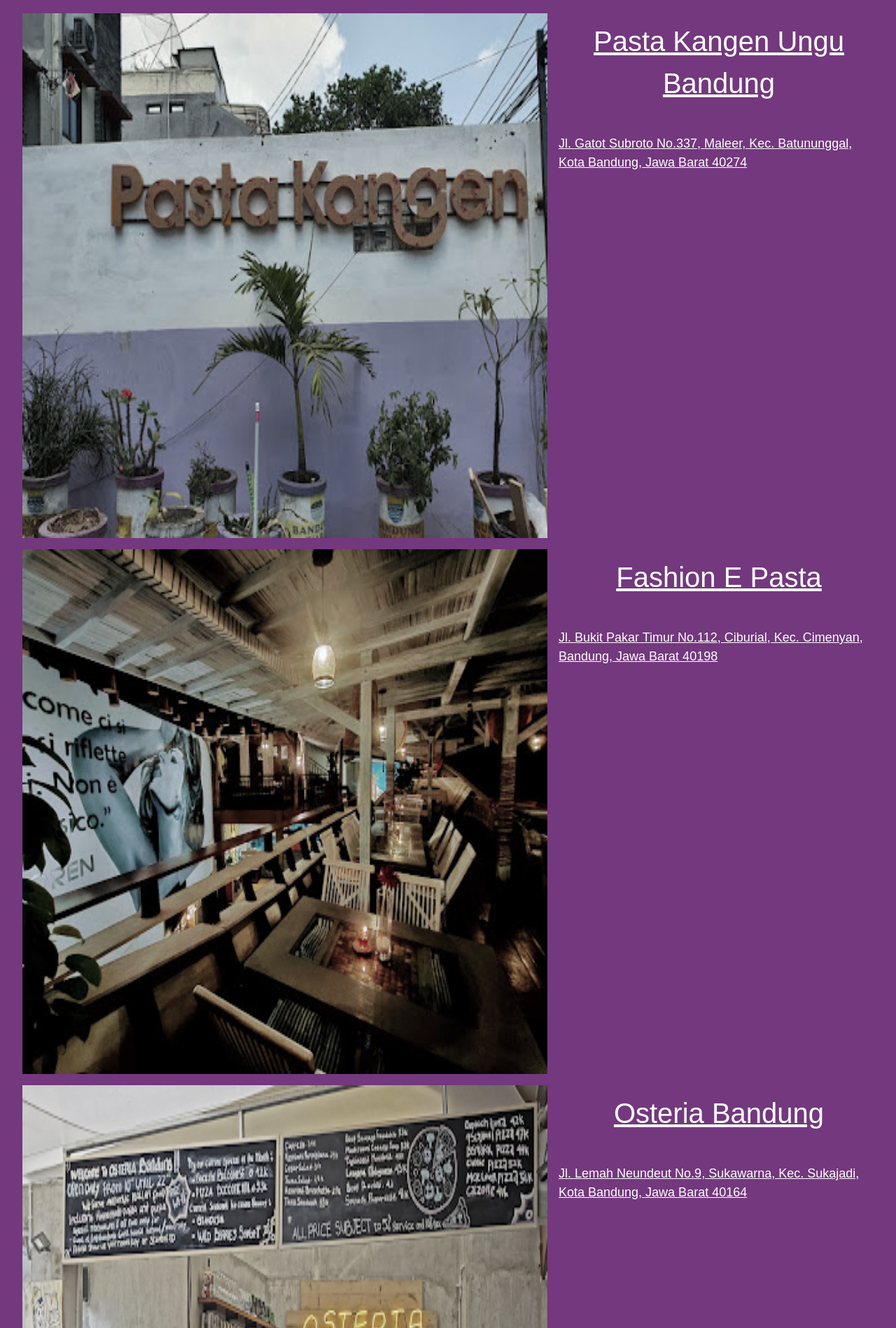
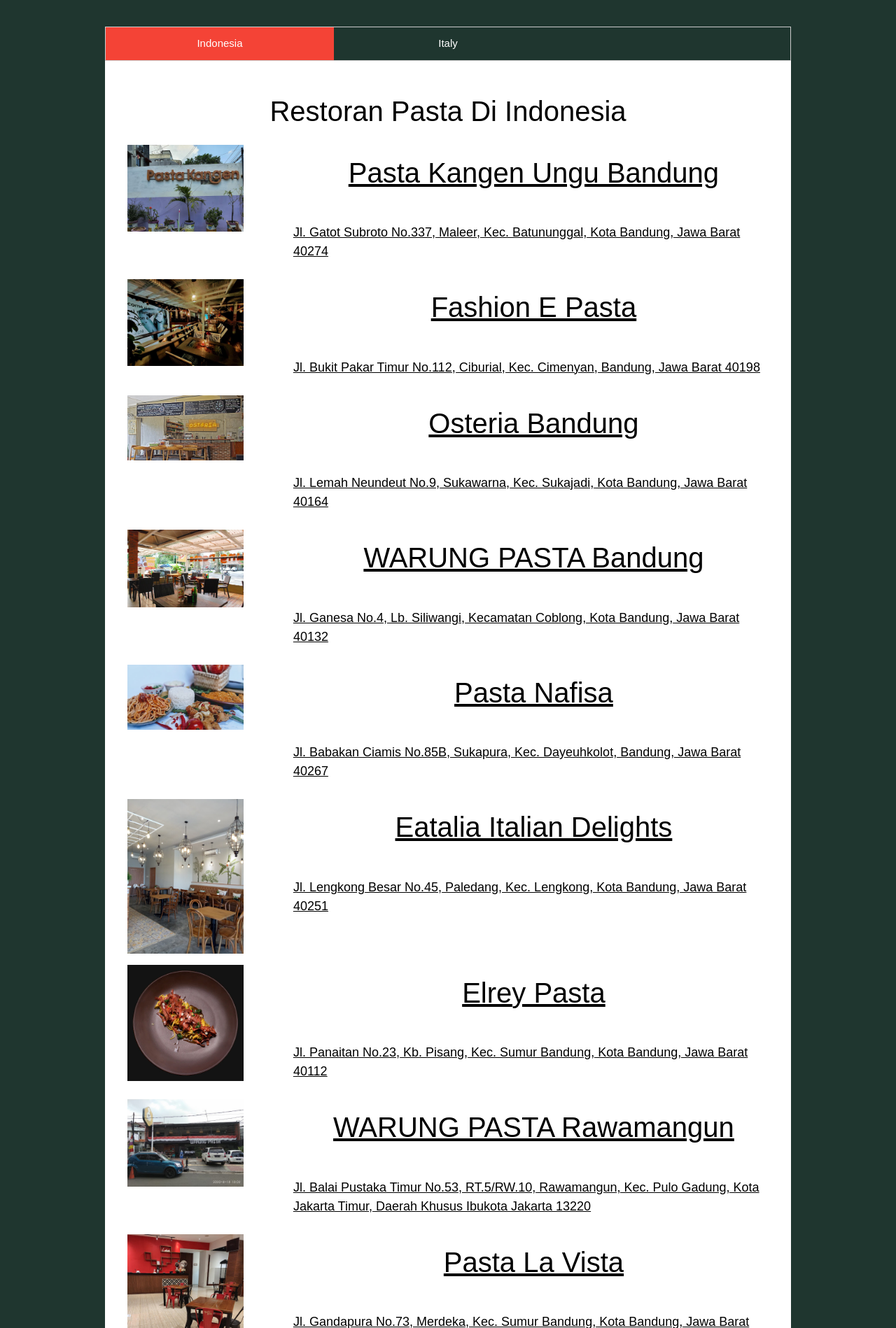
Before and after one commit to alfin7234/uts_pw1, a PHP site: page /list.php in a window 1280 px wide. Shown: the part 986-2884 px from the top of the page at 70% size. Run offline with PHP 8.4, Linux system fonts and the light colour scheme.

Commit message:
Update list.php

```diff
--- a/uts6/list.php
+++ b/uts6/list.php
@@ -2,9 +2,10 @@
 
 <!--
 Nama (NRP)
-- Alfin Liunardi Senjaya (1672034)
-- William Wijaya (2172011)
-- Morel Mychael Christopher Alpha (2172025)
+    * - William Wijaya (2172011)
+    * - Alfin Liunardi Senjaya (1672034)
+    * - Morel Mychael Christopher Alpha (2172025)
+	*
 -->
 <html>
 
@@ -13,8 +14,12 @@ Nama (NRP)
 	<meta http-equiv="X-UA-Compatible" content="IE=edge">
 	<meta name="viewport" content="width=device-width, initial-scale=1.0">
 </head>
+
+
 <body>
+
 <link rel="stylesheet" type="text/css" href="css/web_style.css">
+
 <!-- Navbar (sit on top) -->
 <div class="top hide-small">
 	<div class="bar xlarge black opacity hover-opacity-off" id="myNavbar">
@@ -27,157 +32,210 @@ Nama (NRP)
 
 <!-- Header with image -->
 <header class="bgimg display-container grayscale-min" id="home">
-	<img src="images/pizza1.jpg" style="width:100%;" id="myMap">
+	<img src="images/pasta6.jpg" style="width:100%;" id="myMap">
 	<div class="display-middle center">
 		<span>LIST RESTORAN</span>
 		<p><a href="#menu" class="button xxlarge black" style="font-size:25px">Let See !</a></p>
 	</div>
 </header>
-<!-- About Container -->
-<div class="container purple grayscale-min padding-64 xlarge" id="menu">
+
+<!-- Restoran  PASTA -->
+<div class="container green padding-64 xlarge" id="menu">
+  <div class="content">
+	<div class="row center border border-dark-grey">
+		<a href="javascript:void(0)" onclick="openMenu(event, 'Indonesia');" id="myLink">
+			<div class="col s4 tablink padding-large hover-red">Indonesia</div>
+		</a>
+		<a href="javascript:void(0)" onclick="openMenu(event, 'Italy');">
+			<div class="col s4 tablink padding-large hover-red">Italy</div>
+		</a>
+	</div>
+
+	<div id="Indonesia" class="container menu padding-32 white">
 		<table class="table">
-  <caption><h1>Indonesia</h1></caption>
+			<caption><h1>Restoran Pasta Di Indonesia</h1></caption>
 				<tr>
 					<td>
-     <img src="images/1.jpg" width="750" height="750">
+						<img src="images/1.jpg" style="width:75%;">
 					</td>
 					<td>
 						<h1><a href="https://www.google.com/maps/place/Pasta+Kangen+Ungu+Bandung/@-6.9299435,107.6373078,17z/data=!3m1!4b1!4m5!3m4!1s0x2e68e974001b86cb:0xb647545d6fb41022!8m2!3d-6.9299488!4d107.6394965" target="_blank">Pasta Kangen Ungu Bandung</h1><br>
-      <h5>Jl. Gatot Subroto No.337, Maleer, Kec. Batununggal, Kota Bandung, Jawa Barat 40274</h5>
-    </a></td>
+						<h5>Jl. Gatot Subroto No.337, Maleer, Kec. Batununggal, Kota Bandung, Jawa Barat 40274</h5></a>
+					</td>
 				</tr>
 				<tr>
 					<td>
-     <img src="images/2.jpg" width="750" height="750">
+						<img src="images/2.jpg" style="width:75%;">
 					</td>
 					<td><a href="https://fashion-e-pasta-bandung.business.site/?utm_source=gmb&utm_medium=referral" target="_blank">
 						<h1>Fashion E Pasta</h1><br>
-      <h5>Jl. Bukit Pakar Timur No.112, Ciburial, Kec. Cimenyan, Bandung, Jawa Barat 40198</h5></a></td>
+						<h5>Jl. Bukit Pakar Timur No.112, Ciburial, Kec. Cimenyan, Bandung, Jawa Barat 40198</h5></a>
+					</td>
 				</tr>
-  <tr><td>
-<img src="images/3.png" width="750" height="750">
+				<tr>
+					<td>
+						<img src="images/3.png" style="width:75%;">
 					</td>
-    <td><div>
+					<td>
 						<h1 class=""><a href="https://www.google.com/maps/place/Osteria+Bandung/@-6.8824188,107.5772472,17z/data=!3m1!4b1!4m5!3m4!1s0x2e68e683fce27f5f:0x71779467e2a33daf!8m2!3d-6.8824241!4d107.5794359" target="_blank">Osteria Bandung</h1><br>
 						<h5>Jl. Lemah Neundeut No.9, Sukawarna, Kec. Sukajadi, Kota Bandung, Jawa Barat 40164</h5>
 						</a>
-  </td></tr>
+					</td>
+				</tr>
 				<tr>
 					<td>
-     <img src="images/4.jpeg" width="750" height="750">
+						<img src="images/4.jpeg" style="width:75%;">
 					</td>
-    <td><div>
+					<td>
 					<h1><a href="https://food.grab.com/id/en/restaurant/warung-pasta-bandung-dago-delivery/IDGFSTI00000lcj" target="_blank">WARUNG PASTA Bandung</h1><br>
 					<h5>Jl. Ganesa No.4, Lb. Siliwangi, Kecamatan Coblong, Kota Bandung, Jawa Barat 40132</h5></a>
-    </td></tr>
-  <tr><td><div>
-     <img src="images/5.jpg" width="750" height="750">
+					</td>
+				</tr>
+				<tr>
+					<td>
+						<img src="images/5.jpg" style="width:75%;">
 					</td>
 					<td>
 						<h1><a href="https://www.google.com/maps/place/Pasta+Nafisa/@-6.9712217,107.6332206,17z/data=!3m1!4b1!4m5!3m4!1s0x2e68e92d13426851:0xa0d241a14441afc9!8m2!3d-6.9712257!4d107.6353807" target="_blank">Pasta Nafisa</h1><br>
 						<h5>Jl. Babakan Ciamis No.85B, Sukapura, Kec. Dayeuhkolot, Bandung, Jawa Barat 40267</h5>
-    </td></tr>
-  <tr><td>
-     <img src="images/6.jpg" width="750" height="750">
+					</td>
+				</tr>
+				<tr>
+					<td>
+						<img src="images/6.jpg" style="width:75%;">
 					</td>
 					<td>
 						<h1><a href="https://www.google.com/maps/place/Eatalia+Italian+Delights/@-6.9241177,107.6097573,17z/data=!3m1!4b1!4m5!3m4!1s0x2e68e628dd2905f7:0xe178de9808dbb6bb!8m2!3d-6.924123!4d107.611946" target="_blank">Eatalia Italian Delights</h1><br>
 						<h5>Jl. Lengkong Besar No.45, Paledang, Kec. Lengkong, Kota Bandung, Jawa Barat 40251</h5>
-    </a></td></tr>
-  <tr><td>
-     <img src="images/7.jpg" width="750" height="750">
+						</a>
+					</td>
+				</tr>
+				<tr>
+					<td>
+						<img src="images/7.jpg" style="width:75%;">
 					</td>
 					<td>
 						<h1><a href="https://gofood.co.id/english/bandung/restaurant/elrey-pasta-e079ef94-1121-4bd3-bbad-d2cf8a805170" target="_blank">Elrey Pasta</h1><br>
 						<h5>Jl. Panaitan No.23, Kb. Pisang, Kec. Sumur Bandung, Kota Bandung, Jawa Barat 40112</h5></a>
-    </td></tr>
-  <tr><td>
-     <img src="images/8.jpg" width="750" height="750">
+					</td>
+				</tr>
+				<tr>
+					<td>
+						<img src="images/8.jpg" style="width:75%;">
 					</td>
 					<td>
 						<h1><a href="https://food.grab.com/id/en/restaurant/warung-pasta-rawamangun-delivery/IDGFSTI000001sx" target="_blank">WARUNG PASTA Rawamangun</h1><br>
 						<h5>Jl. Balai Pustaka Timur No.53, RT.5/RW.10, Rawamangun, Kec. Pulo Gadung, Kota Jakarta Timur, Daerah Khusus Ibukota Jakarta 13220</h5>
 						</a>
-  </td></tr>
-  <tr><td>
-     <img src="images/9.jpg" width="750" height="750">
+					</td>
+				</tr>
+				<tr>
+					<td>
+						<img src="images/9.jpg" style="width:75%;">
 					</td>
 					<td>
 						<h1><a href="https://gofood.co.id/english/bandung/restaurant/pasta-la-vista-gandapura-17182d71-8ea5-4429-9b9e-3093f63b67e9" target="_blank">Pasta La Vista</h1><br>
 						<h5>Jl. Gandapura No.73, Merdeka, Kec. Sumur Bandung, Kota Bandung, Jawa Barat 40113</h5>
-      </a></td></tr>
-  <tr><td>
-     <img src="images/10.jpg" width="750" height="750">
+						</a>
+					</td>
+				</tr>
+				<tr>
+					<td>
+						<img src="images/10.jpg" style="width:75%;">
 					</td>
 					<td>
 						<h1><a href="https://food.grab.com/id/en/restaurant/toscana-italian-restaurant-kemang-delivery/6-CYT2V3AXHA6EEE" target="_blank">Toscana</h1><br>
 						<h5>Jl. Kemang Raya No.120, RT.3/RW.2, Bangka, Kec. Mampang Prpt., Kota Jakarta Selatan, Daerah Khusus Ibukota Jakarta 12730</h5></a>
-    </td></tr>
+					</td>
+				</tr>
 		</table>
+	</div>
+
+	<div id="Italy" class="container menu padding-32 white">
 		<table class="table">
-  <caption><h1>Italy</h1></caption>
-  <tr><td>
-     <img src="images/11.jpg" width="750" height="750">
+			<caption><h1>Restoran Pasta Di Italy</h1></caption>
+			<tr>
+				<td>
+					<img src="images/11.jpg" style="width:75%;">
 				</td>
 				<td>
 					<h1><a href="https://dalmoros.ca/" target="_blank">Dal Moro's</h1><br>
 					<h5>Calle Casseleria, 5324, 30122 Venezia VE, Italy</h5>
 					</a>
-  </td></tr>
-  <tr><td>
-     <img src="images/12.jpg" width="750" height="750">
+				</td>
+			</tr>
+			<tr>
+				<td>
+					<img src="images/12.jpg" style="width:75%;">
 				</td>
 				<td>
 					<h1><a href="https://pastachef.com/" target="_blank">al42 by Pasta Chef Monti</h1><br>
 					<h5>Via Baccina, 42, 00184 Roma RM, Italy</h5>
 					</a>
-  </td></tr>
-  <tr><td>
-     <img src="images/Osteria.jpg" width="750" height="750">
+				</td>
+			</tr>
+			<tr>
+				<td>
+					<img src="images/Osteria.jpg" style="width:75%;">
 				</td>
 				<td>
 					<h1><a href="https://https://osteriafrancescana.it//" target="_blank">Osteria Francescana</h1><br>
 					<h5>Via Stella, 22, 41121 Modena MO, Italy</h5>
 					</a>
-  </td></tr>
-  <tr><td>
-     <img src="images/13.jpg" width="750" height="750">
+				</td>
+			</tr>
+			<tr>
+				<td>
+					<img src="images/13.jpg" style="width:75%;">
 				</td>
 				<td>
 					<h1><a href="https://www.freshpasta2go.it/en/" target="_blank">We Love Italy fresh pasta to go</h1><br>
 					<h5>Calle de l'Orso, 5529, 30124 Venezia VE, Italy</h5>
 					</a>
-  </td></tr>
-  <tr><td>
-     <img src="images/Cantina.jpg" width="750" height="750">
+				</td>
+			</tr>
+			<tr>
+				<td>
+					<img src="images/Cantina.jpg" style="width:75%;">
 				</td>
 				<td>
 					<h1><a href="https://cantinaecucina.it/" target="_blank">Cantina e Cucina</h1><br>
 					<h5>Via del Governo Vecchio, 87, 00186 Roma RM, Italy</h5>
 					</a>
-  </td></tr>
-  <tr><td>
-     <img src="images/14.jpg" width="750" height="750">
+				</td>
+			</tr>
+			<tr>
+				<td>
+					<img src="images/14.jpg"style="width:75%;">
 				</td>
 				<td>
 					<h1><a href="https://www.google.com/maps/place/Italy+Restaurant+Milano/@45.466195,9.1855455,20.75z/data=!3m1!5s0x4786c6ad3d9df671:0xc98ec540aa7c214b!4m13!1m7!3m6!1s0x4786c6ad3d991a6b:0xa933c5c72320e501!2sVia+S.+Prospero,+4,+20121+Milano+MI,+Italy!3b1!8m2!3d45.4662142!4d9.185737!3m4!1s0x4786c6ad178c7939:0xf7f89a8a46498d7f!8m2!3d45.4661701!4d9.1858569" target="_blank">Restaurant Milano</h1><br>
 					<h5>Via S. Prospero, 4, 20121 Milano MI, Italy</h5>
 					</a>
-  </td></tr>
-  <tr><td>
-     <img src="images/17.jpg" width="750" height="750">
+				</td>
+			</tr>
+			<tr>
+				<td>
+					<img src="images/17.jpg" style="width:75%;">
 				</td>
 				<td>
 					<h1><a href="http://www.trattoriaaldina.it/" target="_blank">Cantina e Cucina</h1><br>
 					<h5>Via del Governo Vecchio, 87, 00186 Roma RM, Italy</h5>
 					</a>
-  </td></tr>
+				</td>
+			</tr>
 		</table>
+	</div>
+	<br>
+  </div>
+</div>
+
 <!-- Footer -->
 <footer class="center black padding-48 large">
-  <p>Made By 1672034 | 2172011 | 2172025</p>
-  <p class="tiny">Insipired By Some Web Template From W3 School</p>
+	<p>Made By 1672034 | *NRP* | *NRP*</p>
+	<p class="tiny">Insipired By Some Web On The Internet and My Web "Kerja Praktek"</p>
 </footer>
+
 <script>
 // Tabbed Menu
 function openMenu(evt, menuName) {
@@ -195,5 +253,6 @@ function openMenu(evt, menuName) {
 }
 document.getElementById("myLink").click();
 </script>
+
 </body>
 </html>
```
Lines whose indentation alone changed are shown as unchanged.
